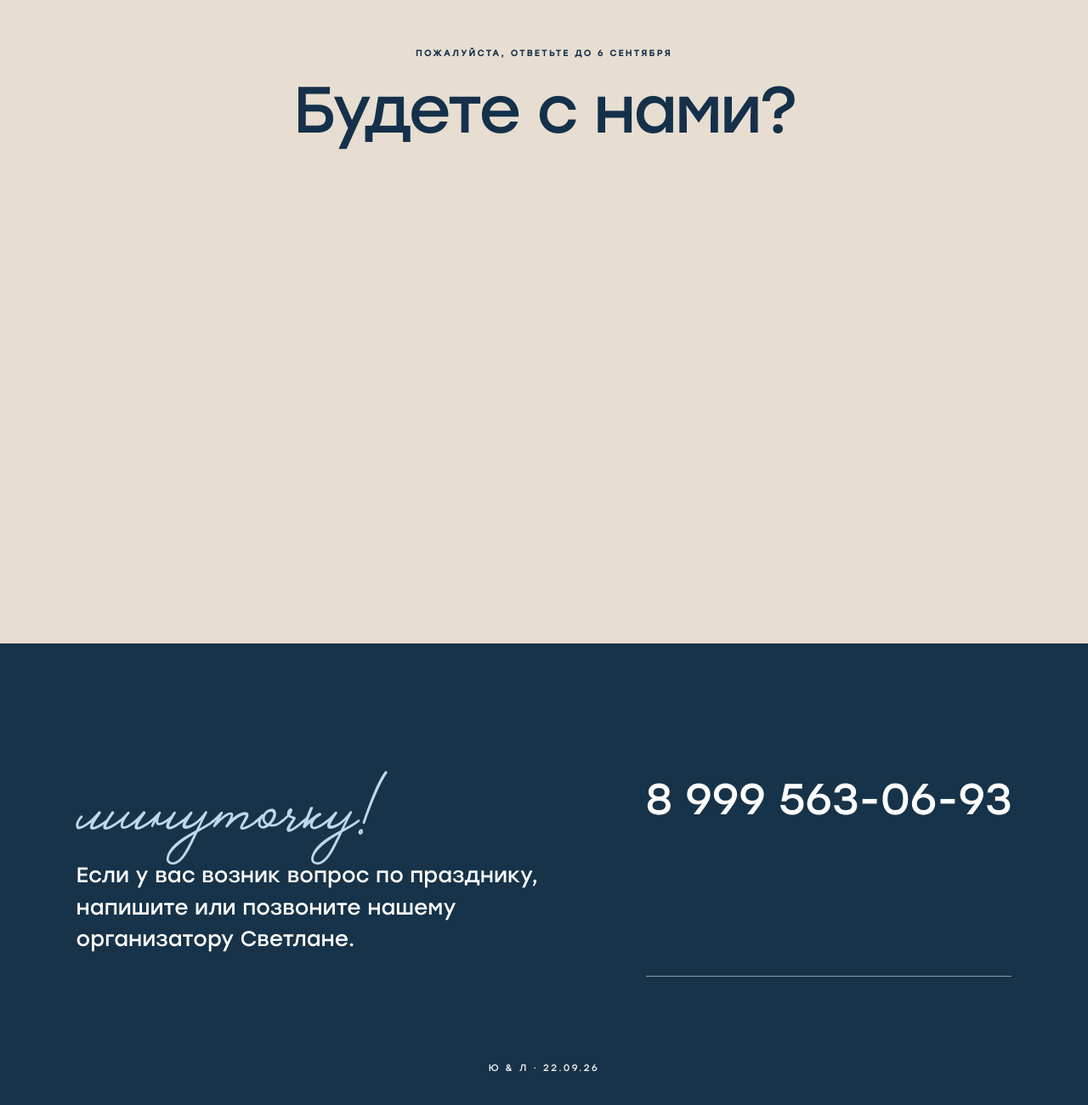
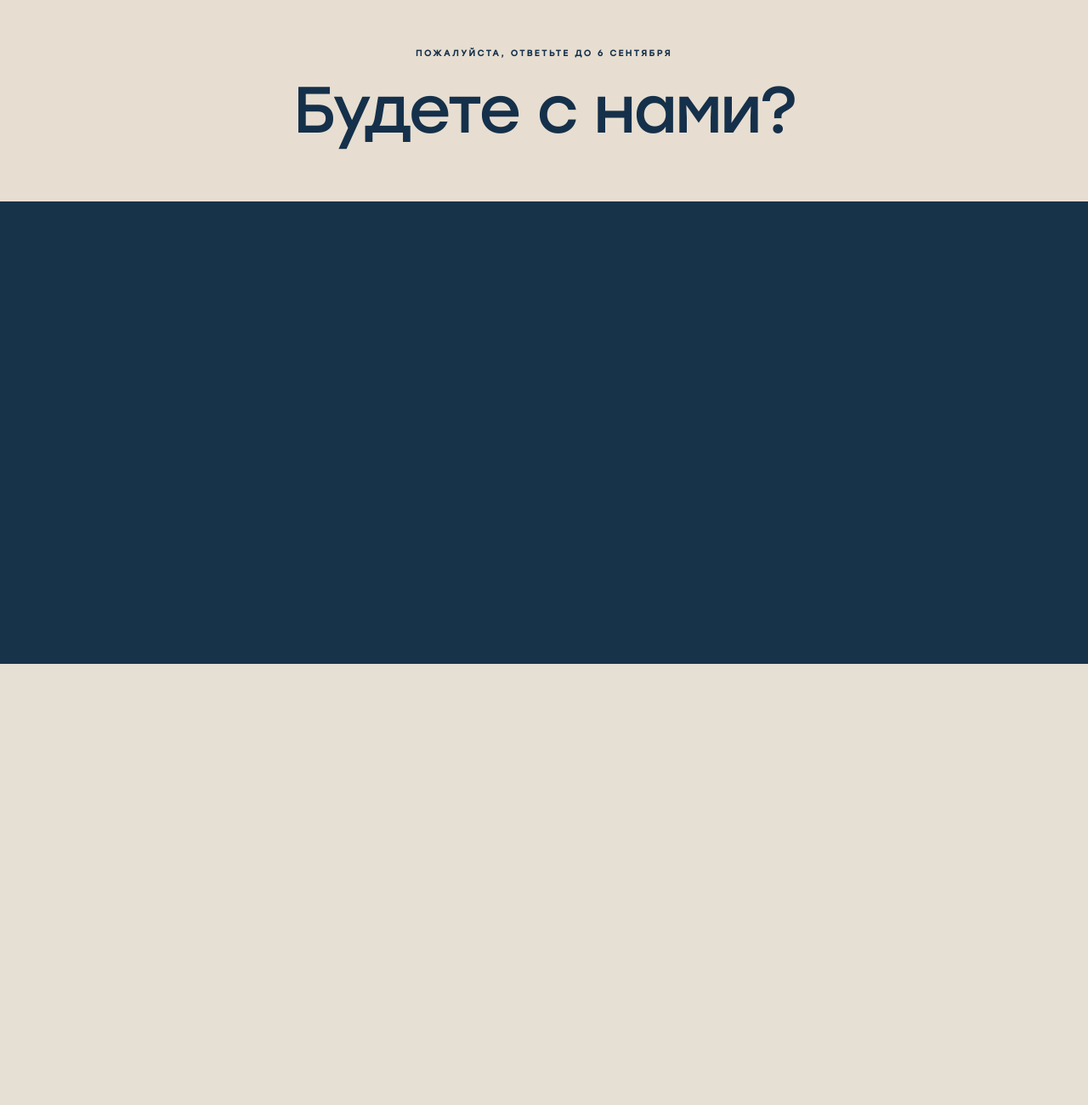
Before and after one commit to dvedevmed/yulia-lesha-wedding, a plain HTML site: page index.html in a window 1280 px wide. Shown: the part 5417-6717 px from the top of the page at 85% size. After the commit the page ends 6198 px from the top, so only its background shows below. Drawn offline with Linux system fonts and the light colour scheme.

Commit message:
Update index.html

```diff
--- a/index.html
+++ b/index.html
@@ -80,15 +80,11 @@
   <section class="rsvp-section" id="rsvp">
     <span class="eyebrow">пожалуйста, ответьте до 6 сентября</span>
     <h2>Будете с нами?</h2>
-    <div class="rsvp-form">
-      <iframe src="https://forms.yandex.ru/cloud/6a8af29a49363983fad46729?iframe=1" name="ya-form-6a8af29a49363983fad46729" title="Форма подтверждения присутствия на свадьбе" frameborder="0" loading="lazy"></iframe>
-    </div>
+
   </section>
 
   <footer>
-    <div><span class="script-title">Минуточку!</span><p>Если у вас возник вопрос по празднику, напишите или позвоните нашему организатору Светлане.</p></div>
-    <a class="phone" href="tel:+79995630693">8 999 563-06-93</a>
-    <p class="footer-mark">Ю &amp; Л · 22.09.26</p>
+
   </footer>
 </main>
 <script src="https://forms.yandex.ru/_static/embed.js" async></script>
```
